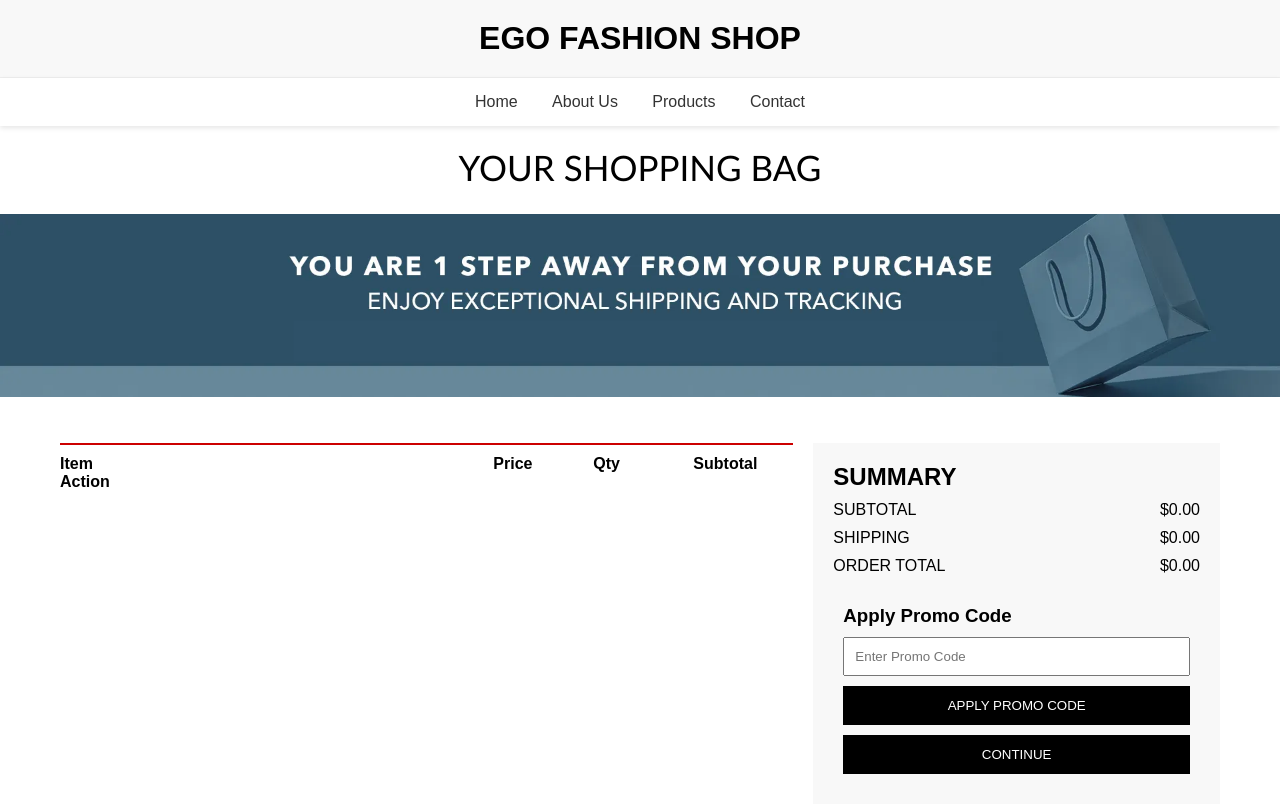
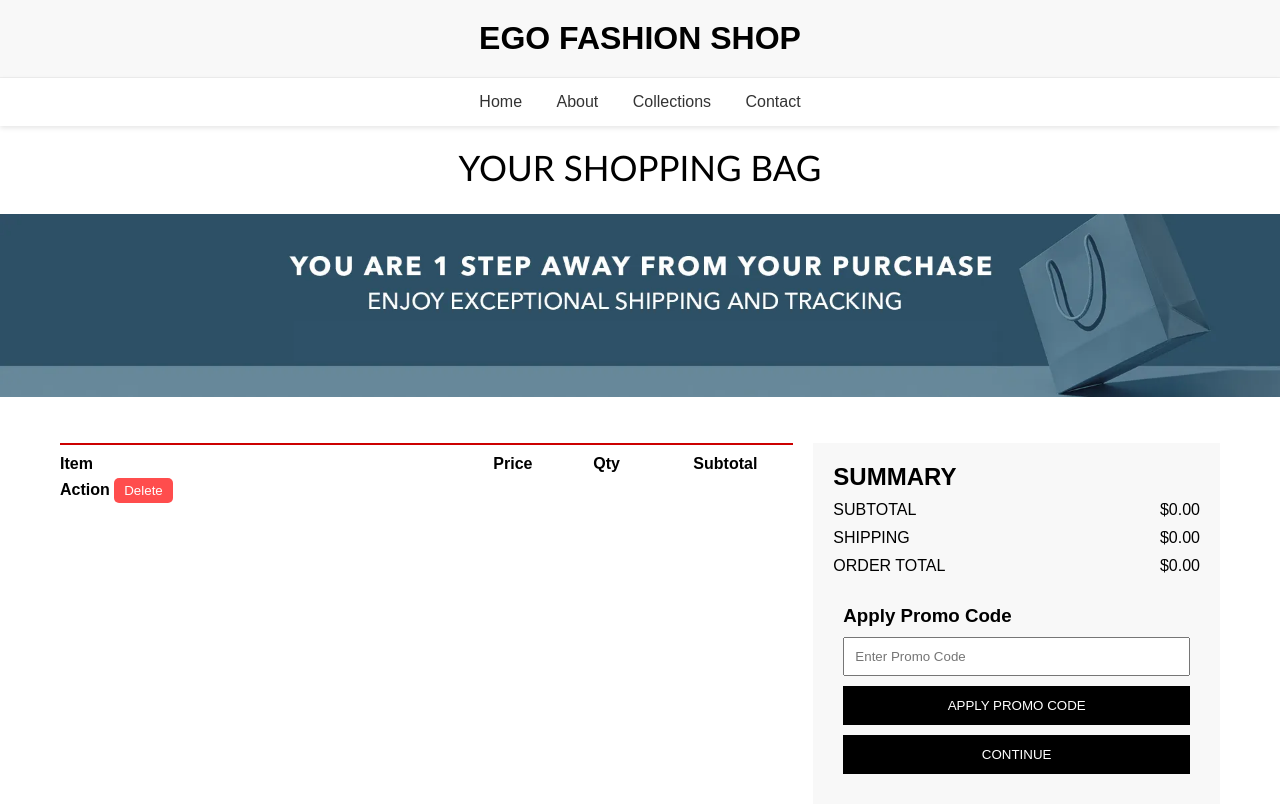
Before and after one commit to ahmabcc/Project-I2201, a plain HTML site: page checkout.html in a window 1280 px wide. Drawn offline with Linux system fonts and the light colour scheme.

Commit message:
Update checkout.html

```diff
--- a/checkout.html
+++ b/checkout.html
@@ -12,14 +12,14 @@
     </header>
 
     <nav class="nav">
-        <a href="index.html">Home</a>
-        <a href="aboutus.html">About Us</a>
-        <a href="products.html">Products</a>
-        <a href="contactus.html">Contact</a>
+        <a href="#home">Home</a>
+        <a href="#about">About</a>
+        <a href="#collections">Collections</a>
+        <a href="#contact">Contact</a>
     </nav>
 
     <p>YOUR SHOPPING BAG</p>
-    <img src="/images/check.png" alt="product" class="product-image">
+    <img src="images/check.png" alt="product" class="product-image">
 
     <div class="container">
         <div class="cart-section">
@@ -28,12 +28,11 @@
                 <span>Price</span>
                 <span>Qty</span>
                 <span>Subtotal</span>
-                <span>Action</span>
+                <span>Action <span>
+                <button class="delete-item" data-index="${index}">Delete</button>
+
             </div>
             <div id="cart-list">
-                <div class="cart-item">
-                    <button class="delete-btn">Delete</button>
-                </div>
             </div>
         </div>
 
```
